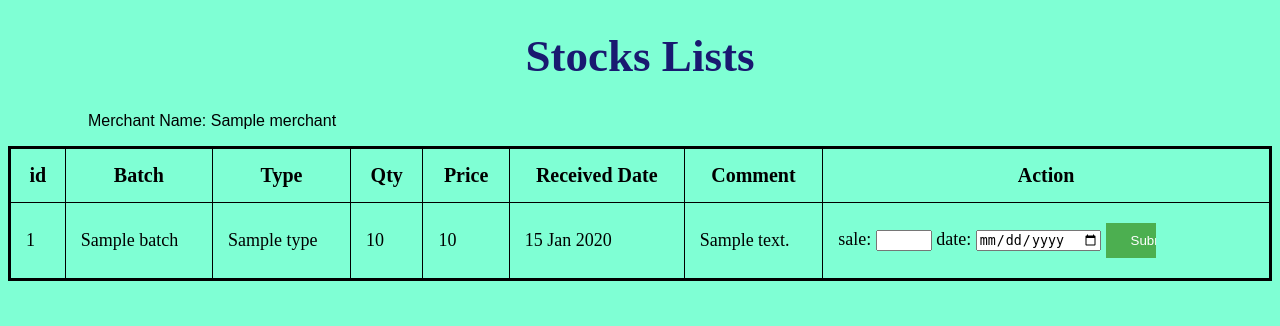
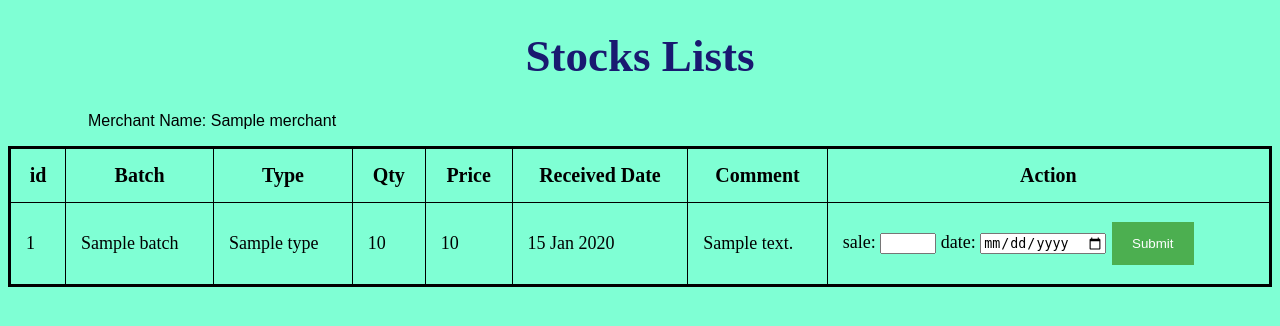
Before and after one commit to YuMyatMoe/Silver-Snow-Tea-Leave, a Node project: template views/stocklist.ejs in a window 1280 px wide. Shown: the top 326 px of the page. Run offline with Node 20 templates, Linux system fonts and the light colour scheme; the template is opened without the code that fills it: most values are stand-ins (such as "Sample title", 1, 10 or a date in 2020).

Commit message:
style test

```diff
--- a/views/stocklist.ejs
+++ b/views/stocklist.ejs
@@ -46,12 +46,14 @@ th, td {
 
 
 input[type=submit] {
-  width: 8%;
   background-color: #4CAF50;
+  border: none;
   color: white;
-  padding: 10px 25px;
-  margin: 5px 0;
-  border: none;
+  padding: 14px 20px;
+  text-align: center;
+  text-decoration: none;
+  display: inline-block;
+  margin: 4px 2px;
   cursor: pointer;
 }
 
```
